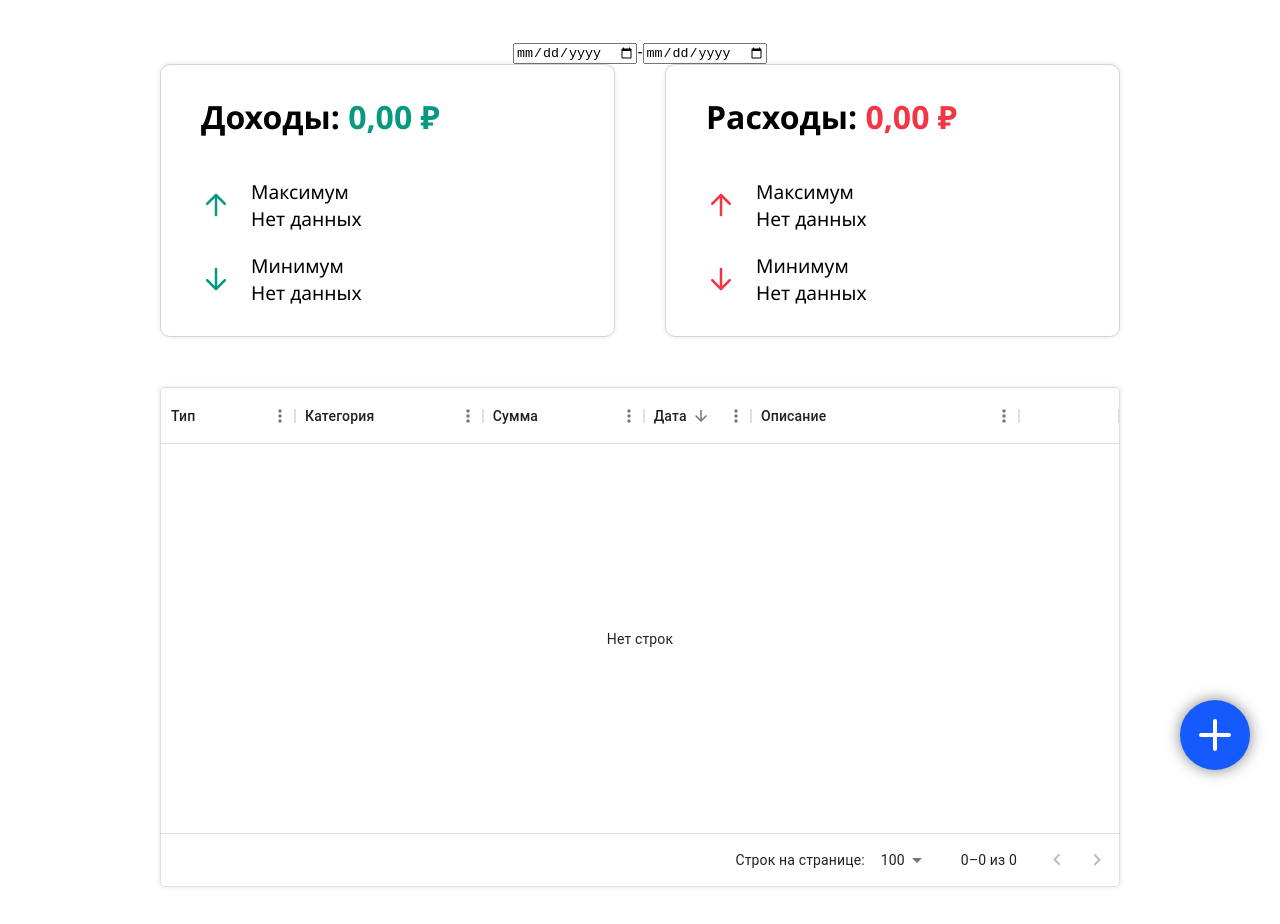
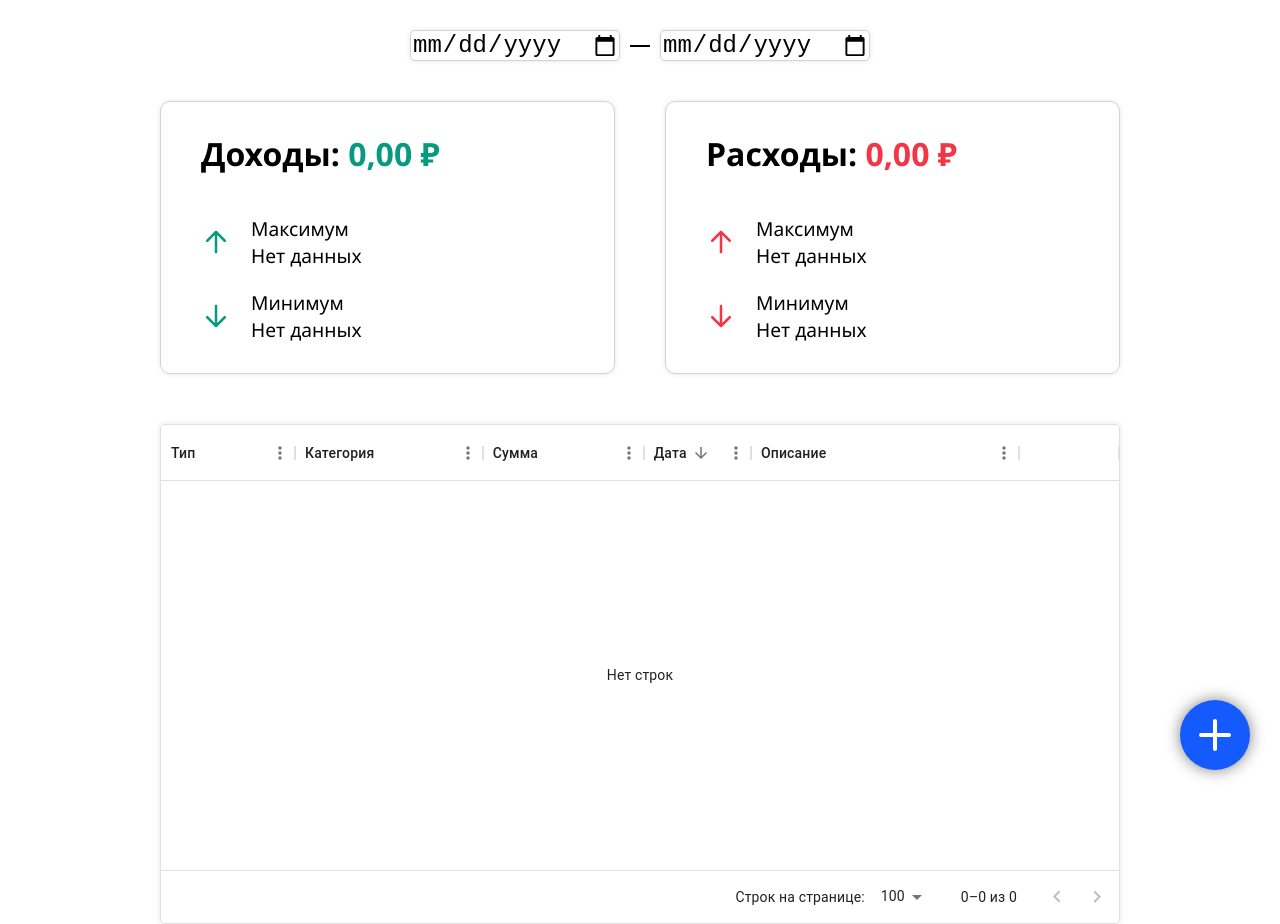
Before and after one commit to shrimpwhat/budget-tracker, a React (Vite) app: page / in a window 1280 px wide. Before the commit the page ends 895 px from the top, so only its background shows below. Built offline with nearby package versions, Linux system fonts and the light colour scheme.

Commit message:
Styled date range input form

```diff
--- a/src/App.scss
+++ b/src/App.scss
@@ -2,7 +2,13 @@
   font-family: "Segoe UI";
   --color-green: #079a80;
   --color-red: #f23645;
+  --border-color: lightgrey;
   --theme-shadow: 0 0 5px rgba(0, 0, 0, 0.1);
+}
+
+html,
+body {
+  margin: 0;
 }
 
 button {
--- a/src/App.tsx
+++ b/src/App.tsx
@@ -3,10 +3,12 @@ import "./App.scss";
 import Overview from "./Components/Overview/Overview";
 import Table from "./Components/Table/Table";
 import Charts from "./Components/Charts/Container";
+import RangeInputForm from "./Components/RangeInput/RangeInputForm";
 
 function App() {
   return (
     <div className="App">
+      <RangeInputForm />
       <AddButton />
       <Overview />
       <Table />
--- a/src/Components/Modal/modal.scss
+++ b/src/Components/Modal/modal.scss
@@ -1,6 +1,4 @@
 .add-container {
-  // overflow: hidden;
-
   &__open-button {
     border-radius: 50%;
     box-sizing: border-box;
@@ -11,6 +9,7 @@
     height: 70px;
     padding: 15px;
     box-shadow: 0 0 15px rgba(0, 0, 0, 0.5);
+    z-index: 1;
 
     svg {
       fill: white;
@@ -38,7 +37,7 @@
     width: 600px;
     animation: show-up 1s;
     margin: 100px auto 0 auto;
-    border: 1px solid lightgrey;
+    border: 1px solid var(--border-color);
     box-shadow: var(--theme-shadow);
     border-radius: 10px;
     animation: show-up 0.3s ease;
@@ -69,7 +68,7 @@
         width: 100%;
         height: 30px;
         border-radius: 5px;
-        border: 1px lightgrey solid;
+        border: 1px var(--border-color) solid;
         font-size: 1rem;
       }
 
@@ -90,6 +89,7 @@
         font-size: 1.1rem;
         width: max-content;
         margin: auto;
+        user-select: none;
 
         label {
           border: 1px solid grey;
--- a/src/Components/Overview/Overview.tsx
+++ b/src/Components/Overview/Overview.tsx
@@ -1,6 +1,5 @@
 import { useMemo } from "react";
 import { useAppSelector } from "../../store/hooks";
-import RangeInputForm from "./RangeInputForm";
 import "./overview.scss";
 import Card from "./Card";
 
@@ -41,7 +40,6 @@ const Overview = () => {
 
   return (
     <div className="overview">
-      <RangeInputForm />
       <div className="overview__content">
         <Card type="income" content={income} />
         <Card type="expense" content={expense} />
--- a/src/Components/Overview/card.scss
+++ b/src/Components/Overview/card.scss
@@ -1,5 +1,5 @@
 .card {
-  border: 1px solid lightgrey;
+  border: 1px solid var(--border-color);
   border-radius: 10px;
   padding: 30px 40px;
   width: 100%;
--- a/src/Components/Overview/RangeInputForm.tsx
+++ b/src/Components/RangeInput/RangeInputForm.tsx
@@ -1,5 +1,6 @@
 import { useAppDispatch, useAppSelector } from "../../store/hooks";
 import { setRange } from "../../store/dateRangeSlice";
+import "./range-input.scss";
 
 const RangeInputForm = () => {
   const { start, end } = useAppSelector((state) => state.dateRange);
@@ -27,7 +28,7 @@ const RangeInputForm = () => {
   };
 
   return (
-    <form>
+    <form className="range-form">
       <input
         type="date"
         defaultValue={getDateString(start)}
@@ -35,8 +36,9 @@ const RangeInputForm = () => {
         onClick={(e) => {
           (e.target as HTMLInputElement).showPicker();
         }}
+        className="range-form__input"
       />
-      -
+      <hr />
       <input
         type="date"
         defaultValue={getDateString(end)}
@@ -44,6 +46,7 @@ const RangeInputForm = () => {
         onClick={(e) => {
           (e.target as HTMLInputElement).showPicker();
         }}
+        className="range-form__input"
       />
     </form>
   );
--- /dev/null
+++ b/src/Components/RangeInput/range-input.scss
@@ -0,0 +1,27 @@
+.range-form {
+  display: flex;
+  flex-direction: row;
+  align-items: center;
+  justify-content: center;
+  margin-top: 30px;
+
+  &__input {
+    font-size: 1.5rem;
+    border: 1px solid var(--border-color);
+    outline: none;
+    border-radius: 5px;
+    box-shadow: var(--theme-shadow);
+    border: 1px solid lightgrey;
+    &:focus {
+      user-select: none;
+    }
+  }
+
+  hr {
+    margin-inline: 10px;
+    width: 20px;
+    height: 2px;
+    background-color: black;
+    border: none;
+  }
+}
```
